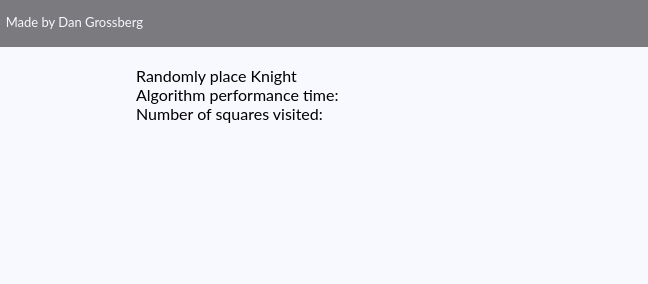
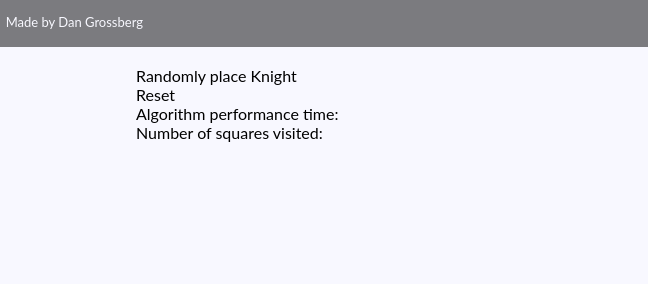
Before and after one commit to dwgrossberg/knights-travails, a plain HTML site: page index.html in a window 1280 px wide. Shown: the part 425-709 px from the top of the page, 632-1280 px from the left. Drawn offline with Linux system fonts and the light colour scheme.

Commit message:
Add reset button

```diff
--- a/index.html
+++ b/index.html
@@ -35,6 +35,7 @@
             <img id="Knight-img-image" src="" alt="" />
           </div>
           <div id="randomly-place">Randomly place Knight</div>
+          <div id="reset">Reset</div>
           <div class="performance">
             Algorithm performance time:
             <div id="performance-time"></div>
```
